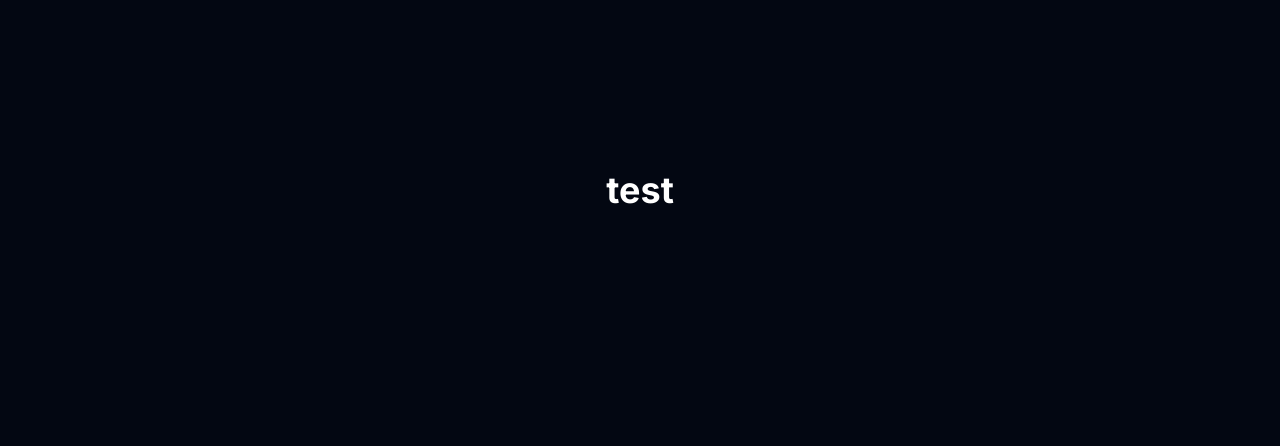
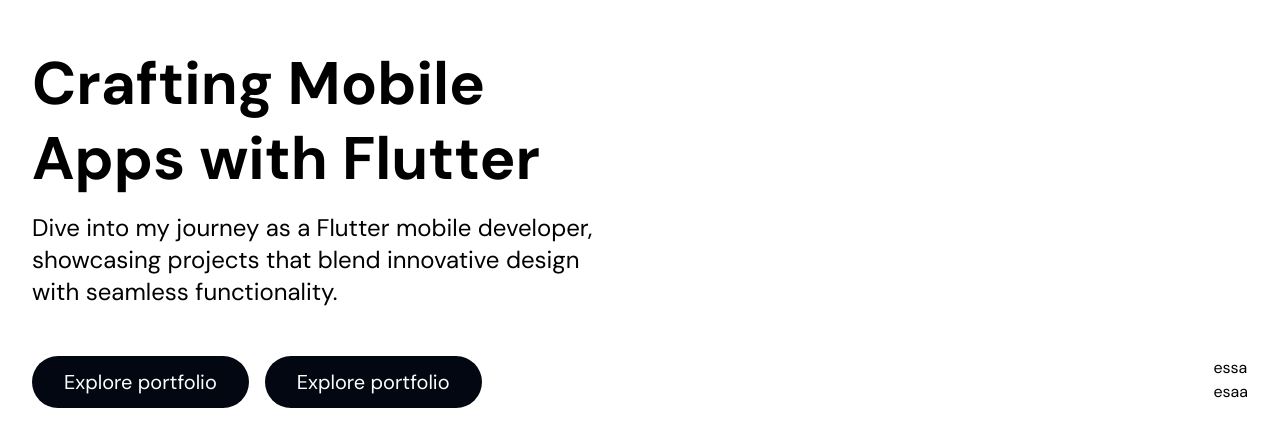
Before and after one commit to gonciuu/portfolio, a Next.js app: page / in a window 1280 px wide. Shown: the part 210-656 px from the top of the page. Built offline with nearby package versions, Linux system fonts and the light colour scheme.

Commit message:
Home Page: Add basics components

```diff
--- a/package.json
+++ b/package.json
@@ -3,6 +3,7 @@
   "version": "0.1.0",
   "private": true,
   "scripts": {
+    "install": "pnpm install",
     "dev": "next dev",
     "build": "next build",
     "start": "next start",
@@ -16,7 +17,8 @@
   "dependencies": {
     "next": "14.0.4",
     "react": "^18",
-    "react-dom": "^18"
+    "react-dom": "^18",
+    "tailwind-merge": "^2.2.2"
   },
   "devDependencies": {
     "@eslint/js": "^9.0.0",
--- /dev/null
+++ b/src/app/(components)/Header.tsx
@@ -0,0 +1,31 @@
+import React from 'react';
+
+import Button from '../components/Button';
+import FlexDiv from '../components/FlexDiv';
+
+const Header = () => {
+  return (
+    <div className=' mt-64'>
+      <h1 className='text-6xl font-bold leading-tight'>
+        Crafting Mobile <br /> Apps with Flutter
+      </h1>
+      <h2 className='mt-4 text-2xl'>
+        Dive into my journey as a Flutter mobile developer,
+        <br /> showcasing projects that blend innovative design
+        <br /> with seamless functionality.
+      </h2>
+      <FlexDiv justify='between' align='center' className='mt-12 w-full'>
+        <FlexDiv className='flex-1 gap-4'>
+          <Button />
+          <Button />
+        </FlexDiv>
+        <div>
+          <span>essa</span>
+          <p>esaa</p>
+        </div>
+      </FlexDiv>
+    </div>
+  );
+};
+
+export default Header;
--- /dev/null
+++ b/src/app/components/Button.tsx
@@ -0,0 +1,19 @@
+import React from 'react';
+import { twMerge } from 'tailwind-merge';
+
+interface ButtonProps {
+  className?: string;
+}
+
+export default function Button({ className }: ButtonProps) {
+  return (
+    <button
+      className={twMerge(
+        'rounded-full bg-gray-500 px-8 py-3 text-xl text-white',
+        className,
+      )}
+    >
+      Explore portfolio
+    </button>
+  );
+}
--- /dev/null
+++ b/src/app/components/FlexDiv.tsx
@@ -0,0 +1,24 @@
+import React from 'react';
+import { twMerge } from 'tailwind-merge';
+
+interface FlexDivProps {
+  children: React.ReactNode;
+  className?: string;
+  align?: 'center' | 'start' | 'end' | 'between' | 'around';
+  justify?: 'center' | 'start' | 'end' | 'between' | 'around';
+}
+
+export default function FlexDiv({
+  children,
+  align = 'center',
+  justify = 'center',
+  className,
+}: FlexDivProps) {
+  return (
+    <div
+      className={twMerge(`flex items-${align} justify-${justify}`, className)}
+    >
+      {children}
+    </div>
+  );
+}
--- a/src/app/globals.css
+++ b/src/app/globals.css
@@ -5,41 +5,5 @@
 body {
   padding: 0;
   margin: 0;
+  background-color: white;
 }
-
-@keyframes fadeIn {
-  0% {
-    opacity: 0;
-  }
-  100% {
-    opacity: 1;
-  }
-}
-
-.grid-container {
-  display: grid;
-  grid-template-columns: repeat(auto-fit, minmax(10px, 1fr));
-  grid-gap: 5px;
-  align-items: center;
-  justify-items: center;
-  height: 100%;
-  width: 100%;
-}
-
-.circle {
-  width: 5px;
-  height: 5px;
-  border-radius: 50%;
-  background-color: #4b5563; /* This is the Tailwind color gray-600 */
-  opacity: 0;
-  animation: fadeIn 1s ease forwards;
-}
-
-/* Dynamic delay for animation */
-.circle:nth-child(odd) {
-  animation-delay: calc(0.1s * var(--i));
-}
-
-.circle:nth-child(even) {
-  animation-delay: calc(0.05s * var(--i));
-}
--- a/src/app/layout.tsx
+++ b/src/app/layout.tsx
@@ -1,10 +1,9 @@
-import { Inter } from 'next/font/google';
+import { DM_Sans } from 'next/font/google';
 
 import type { Metadata } from 'next';
-
 import './globals.css';
 
-const inter = Inter({ subsets: ['latin'] });
+const dmSans = DM_Sans({ subsets: ['latin'] });
 
 export const metadata: Metadata = {
   title: 'Create Next App',
@@ -18,7 +17,7 @@
 }) {
   return (
     <html lang='en'>
-      <body className={inter.className}>{children}</body>
+      <body className={dmSans.className}>{children}</body>
     </html>
   );
 }
--- a/src/app/page.tsx
+++ b/src/app/page.tsx
@@ -1,11 +1,10 @@
+import Header from './(components)/Header';
 import './globals.css';
 
 export default function Home() {
   return (
-    <div className='h-screen w-screen overflow-hidden bg-gray-950'>
-      <div className='flex h-full flex-col items-center justify-center'>
-        <div className='text-4xl font-bold text-white'>test</div>
-      </div>
+    <div className='ml-auto mr-auto max-w-screen-xl px-8'>
+      <Header />
     </div>
   );
 }
--- a/tailwind.config.ts
+++ b/tailwind.config.ts
@@ -1,4 +1,4 @@
-import type { Config } from 'tailwindcss'
+import type { Config } from 'tailwindcss';
 
 const config: Config = {
   content: [
@@ -8,13 +8,22 @@
   ],
   theme: {
     extend: {
-      backgroundImage: {
-        'gradient-radial': 'radial-gradient(var(--tw-gradient-stops))',
-        'gradient-conic':
-          'conic-gradient(from 180deg at 50% 50%, var(--tw-gradient-stops))',
+      colors: {
+        gray: {
+          50: '#030712',
+          100: '#030712',
+          200: '#030712',
+          300: '#030712',
+          400: '#030712',
+          500: '#030712',
+          600: '#030712',
+          700: '#030712',
+          800: '#030712',
+          900: '#030712',
+        },
       },
     },
   },
   plugins: [],
-}
-export default config
+};
+export default config;
```
Also changed, not shown: .prettierrc.json, src/app/(components)/Navbar.tsx (added), 2 other files (tests, documents, lock files or other folders).
